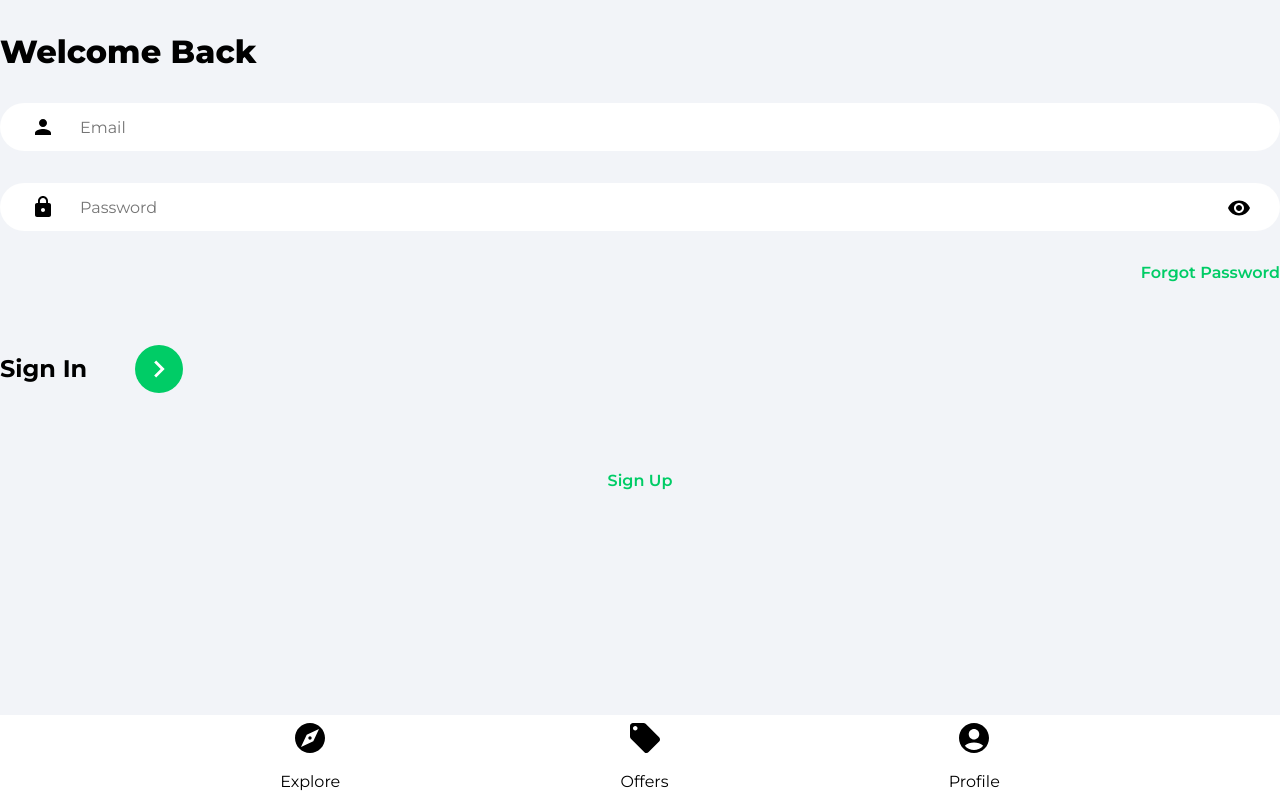
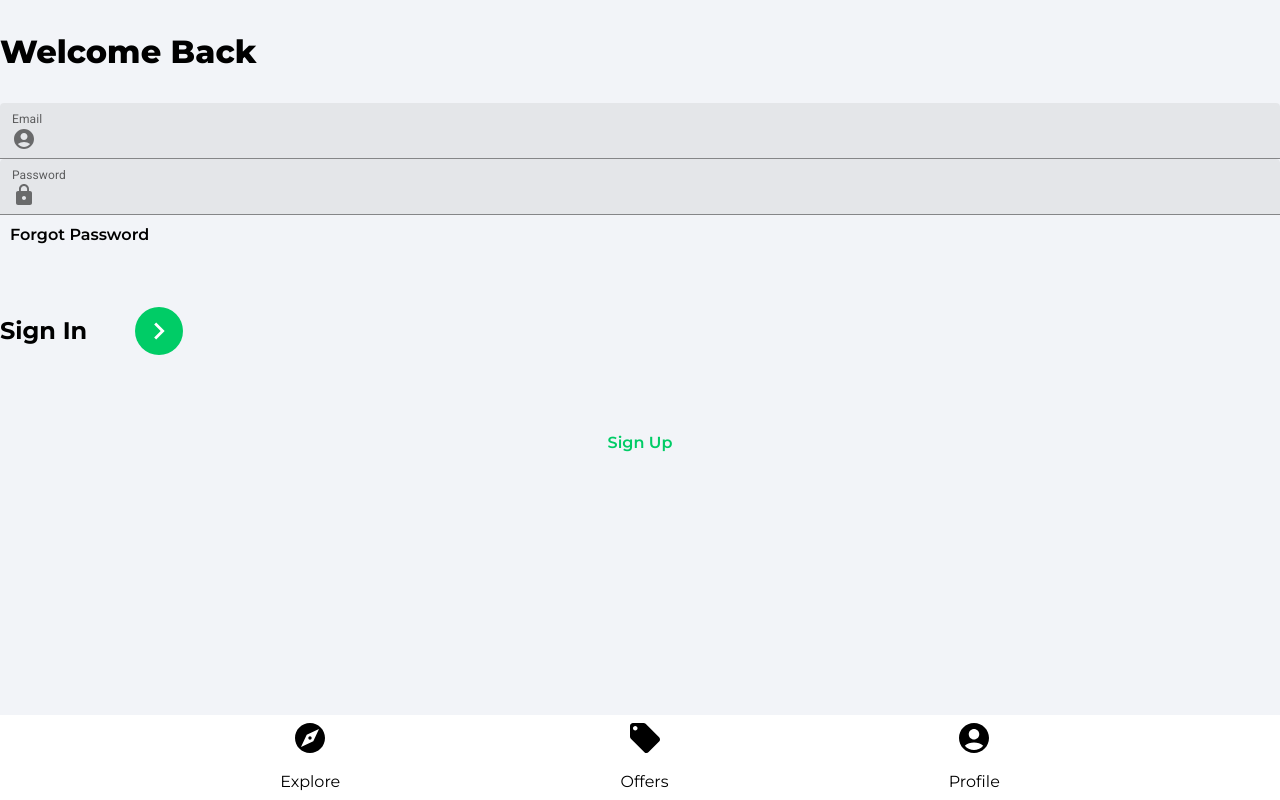
Before and after one commit to aquafinatrippy/360-market, a React (Create React App) app: page /signin in a window 1280 px wide. Built offline with nearby package versions, Linux system fonts and the light colour scheme; no server answers.

Commit message:
scss support, plus material implatation

```diff
--- a/package.json
+++ b/package.json
@@ -43,5 +43,8 @@
       "last 1 firefox version",
       "last 1 safari version"
     ]
+  },
+  "devDependencies": {
+    "sass": "^1.57.1"
   }
 }
--- a/src/App.jsx
+++ b/src/App.jsx
@@ -2,6 +2,7 @@ import { BrowserRouter as Router, Route, Routes } from "react-router-dom";
 import { ToastContainer, toast } from "react-toastify";
 import "react-toastify/dist/ReactToastify.css";
 import "./index.css";
+import "./styles/link.scss";
 import { Navbar } from "./components/Navbar";
 import { Explore } from "./pages/Explore";
 import { ForgetPassword } from "./pages/ForgotPassword";
--- a/src/pages/ForgotPassword.jsx
+++ b/src/pages/ForgotPassword.jsx
@@ -1,5 +1,52 @@
 import React from "react";
+import { Link } from "react-router-dom";
+import { sendPasswordResetEmail, getAuth } from "firebase/auth";
+import ArrowCircleRightIcon from "@mui/icons-material/ArrowCircleRight";
+import { useState } from "react";
+import { toast } from "react-toastify";
 
 export const ForgetPassword = () => {
-  return <div>Offers</div>;
+  const [email, setEmail] = useState("");
+  const onChange = (e) => {
+    setEmail(e.target.value);
+  };
+  const onSubmit = async (e) => {
+    e.preventDefault();
+    try {
+      const auth = getAuth();
+      await sendPasswordResetEmail(auth, email);
+      toast.success("Password recovery mail is sent");
+    } catch (error) {
+      toast.error("Failed to send recovery mail");
+    }
+  };
+  return (
+    <div className="pageContainer">
+      <header>
+        <p className="pageHeader">Forgot Password</p>
+      </header>
+      <main>
+        <form onSubmit={onSubmit}>
+          <input
+            id="email"
+            value={email}
+            type="text"
+            placeholder="Email"
+            className="emailInput"
+            onChange={onChange}
+          />
+          <div className="linkTarget">
+            <Link className="forgotPasswordLink" to="/signin">
+              SignIn
+            </Link>
+          </div>
+
+          <button type="submit" className="signInBar">
+            <div className="signInText">Send Reset Link</div>
+            <ArrowCircleRightIcon sx={{ fontSize: 34 }} />
+          </button>
+        </form>
+      </main>
+    </div>
+  );
 };
--- a/src/pages/SignIn.jsx
+++ b/src/pages/SignIn.jsx
@@ -3,8 +3,12 @@ import { useNavigate } from "react-router";
 import { Link } from "react-router-dom";
 import { signInWithEmailAndPassword, getAuth } from "firebase/auth";
 import { ReactComponent as ArrowRightIcon } from "../assets/svg/keyboardArrowRightIcon.svg";
-import visibilityIcons from "../assets/svg/visibilityIcon.svg";
 import { toast } from "react-toastify";
+import { IconButton, TextField } from "@mui/material";
+import AccountCircle from "@mui/icons-material/AccountCircle";
+import InputAdornment from "@mui/material/InputAdornment";
+import LockIcon from "@mui/icons-material/Lock";
+import { Visibility, VisibilityOff } from "@mui/icons-material";
 
 export const SignIn = () => {
   const [showPassword, setShowPassword] = useState(false);
@@ -48,34 +52,54 @@ export const SignIn = () => {
         </header>
         <main>
           <form onSubmit={onSubmit}>
-            <input
+            <TextField
+              label="Email"
+              InputProps={{
+                startAdornment: (
+                  <InputAdornment position="start">
+                    <AccountCircle />
+                  </InputAdornment>
+                ),
+              }}
               onChange={onChange}
-              type="email"
-              placeholder="Email"
+              id="email"
+              variant="filled"
+              fullWidth
               value={email}
-              className="emailInput"
-              id="email"
             />
-            <div className="passwordInputDiv">
-              <input
-                type={showPassword ? "text" : "password"}
-                className="passwordInput"
-                placeholder="Password"
-                id="password"
-                value={password}
-                onChange={onChange}
-              />
-              <img
-                src={visibilityIcons}
-                className="showPassword"
-                alt="show password"
-                onClick={() => setShowPassword(!showPassword)}
-              />
+            <TextField
+              label="Password"
+              InputProps={{
+                startAdornment: (
+                  <InputAdornment position="start">
+                    <LockIcon />
+                  </InputAdornment>
+                ),
+              }}
+              endadornment={
+                <InputAdornment position="end">
+                  <IconButton
+                    aria-label="toggle password visibility"
+                    onClick={() => setShowPassword(!showPassword)}
+                    edge="end"
+                  >
+                    {showPassword ? <VisibilityOff /> : <Visibility />}
+                  </IconButton>
+                </InputAdornment>
+              }
+              onChange={onChange}
+              id="password"
+              variant="filled"
+              fullWidth
+              value={password}
+              type={showPassword ? "text" : "password"}
+            />
+            <div className="linkTarget">
+              <Link to="/forgotpassword" className="forgotPasswordLink">
+                Forgot Password
+              </Link>
             </div>
-            <Link to="/forgotpassword" className="forgotPasswordLink">
-              {" "}
-              Forgot Password
-            </Link>
+
             <div className="signInBar">
               <p className="signInText">Sign In</p>
               <button className="signInButton">
--- a/src/pages/SignUp.jsx
+++ b/src/pages/SignUp.jsx
@@ -96,10 +96,13 @@ export const SignUp = () => {
                 onClick={() => setShowPassword(!showPassword)}
               />
             </div>
-            <Link to="/forgotpassword" className="forgotPasswordLink">
-              {" "}
-              Forgot Password
-            </Link>
+            <div className="linkTarget">
+              <Link to="/forgotpassword" className="forgotPasswordLink">
+                {" "}
+                Forgot Password
+              </Link>
+            </div>
+
             <div className="signInBar">
               <p className="signInText">Sign Up</p>
               <button className="signInButton">
--- /dev/null
+++ b/src/styles/link.scss
@@ -0,0 +1,14 @@
+.linkTarget a {
+  width: fit-content;
+  margin: 10px;
+  color: black;
+  background-image: linear-gradient(to bottom, transparent 65%, #fcf113 0);
+  background-size: 0% 100%;
+  background-repeat: no-repeat;
+  text-decoration: none;
+  transition: background-size 0.4s ease;
+  &:hover {
+    background-size: 100% 100%;
+    cursor: pointer;
+  }
+}
```
Also changed, not shown: 1 other file (tests, documents, lock files or other folders).
